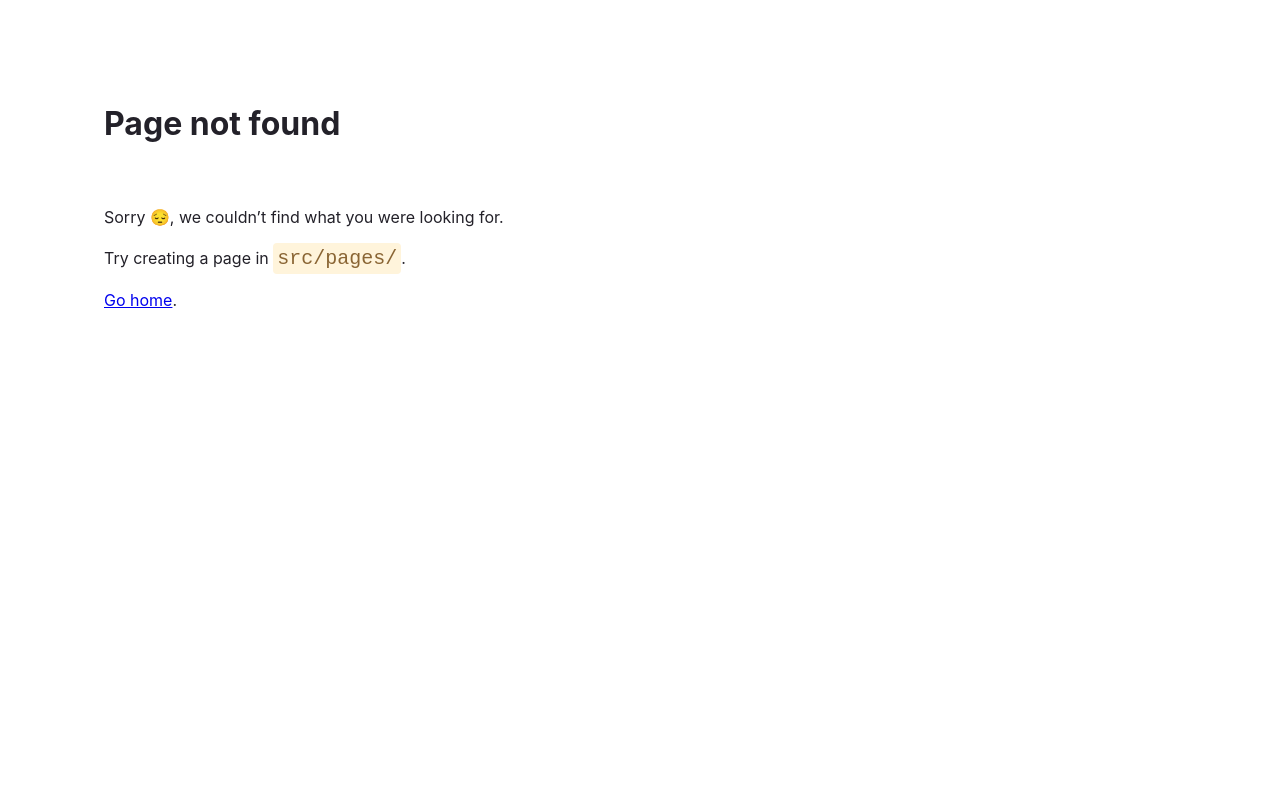
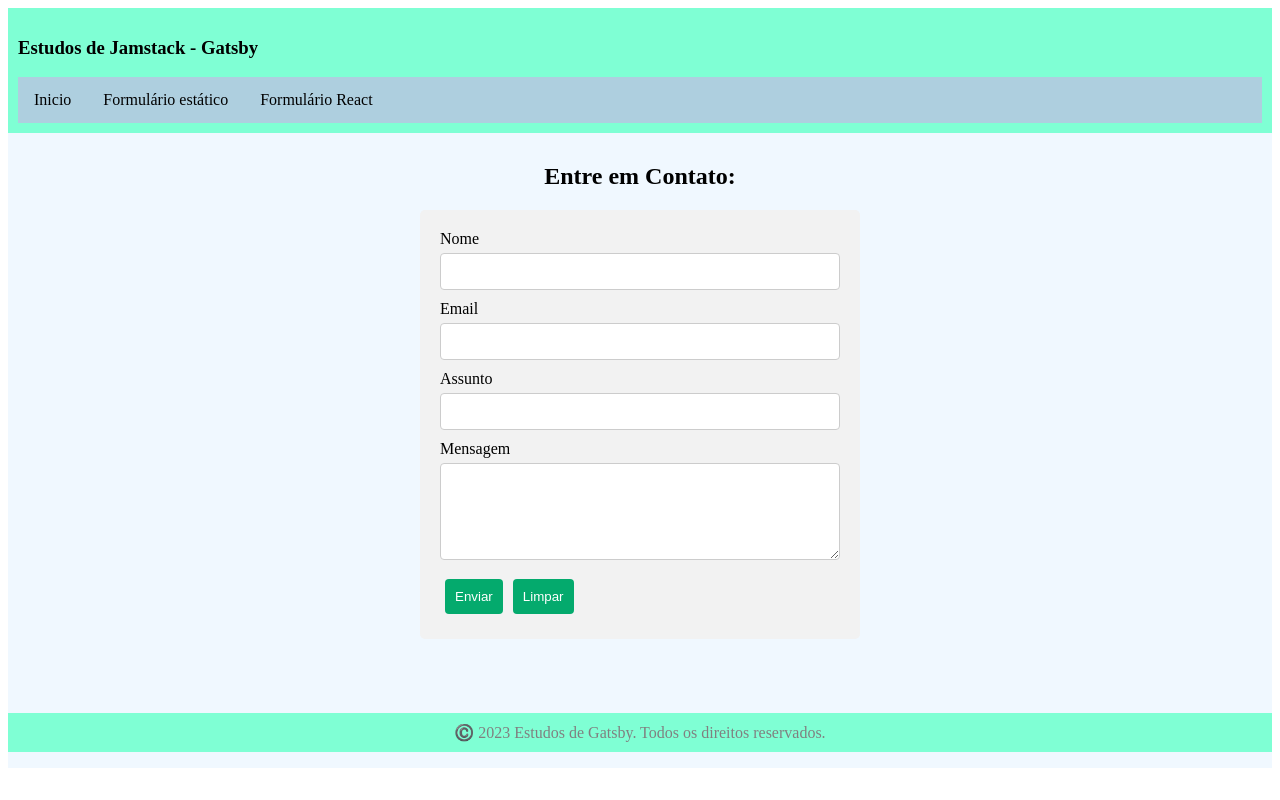
Before and after one commit to AndrePalmeiro99/Jamstack_006-estudos, a Gatsby site: page /pagina2 in a window 1280 px wide. Before the commit this address had no page. Built offline with nearby package versions, Linux system fonts and the light colour scheme; Gatsby itself is replaced by a stand-in of ours.

Commit message:
formulario react

```diff
--- a/src/components/layout.js
+++ b/src/components/layout.js
@@ -11,6 +11,7 @@
                 <nav className="topnav">
                     <Link to="/">Inicio</Link>
                     <Link to="/pagina1">Formulário estático</Link>
+                    <Link to="/pagina2">Formulário React</Link>
                 </nav>
             </div>
             <div className="main">
--- /dev/null
+++ b/src/pages/pagina2.js
@@ -0,0 +1,66 @@
+import * as React from "react"
+import { useState } from "react";
+import Layout from "../components/layout"
+
+const Pagina2 = () => {
+
+  const [inputs, setInputs] = useState({ nome: "", email: "", assunto: "", mensagem: "" });
+
+  const handleChange = event => {
+    const name = event.target.name;
+    const value = event.target.value;
+    setInputs(values => ({ ...values, [name]: value }));
+  }
+
+  const encode = (data) => {
+    return Object.keys(data)
+      .map(key => encodeURIComponent(key) + "=" + encodeURIComponent(data[key]))
+      .join("&");
+  }
+
+  const handleSubmit = event => {
+    event.preventDefault();
+    fetch("/", {
+      method: "POST",
+      headers: { "Content-Type": "application/x-www-form-urlencoded" },
+      body: encode({ "form-name": "form_react", ...inputs })
+    }).then(() => {
+      alert("Em breve daremos um retorno do seu contato. Obrigado!");
+      setInputs({ nome: "", email: "", assunto: "", mensagem: "" });
+    }).catch(error => alert(error));
+  };
+
+  return (
+    <Layout>
+      <h2 className="texto">Entre em Contato:</h2>
+      <div className="container">
+        <form name="form_react" method="post" onSubmit={handleSubmit}
+          data-netlify="true" data-netlify-honeypot="bot-field">
+          <input type="hidden" name="form-name" value="form_react" />
+          <label>
+            Nome
+            <input type="text" name="nome" value={inputs.nome} onChange={handleChange} />
+          </label>
+          <label>
+            Email
+            <input type="email" name="email" value={inputs.email} onChange={handleChange} />
+          </label>
+          <label>
+            Assunto
+            <input type="text" name="assunto" value={inputs.assunto} onChange={handleChange} />
+          </label>
+          <label>
+            Mensagem
+            <textarea name="mensagem" rows="5" value={inputs.mensagem} onChange={handleChange} />
+          </label>
+          <input type="submit" value="Enviar" />
+          <input type="reset" value="Limpar" />
+        </form>
+      </div>
+    </Layout>
+  )
+}
+
+export default Pagina2
+
+export const Head = () => <title>Formulário React</title>
```
